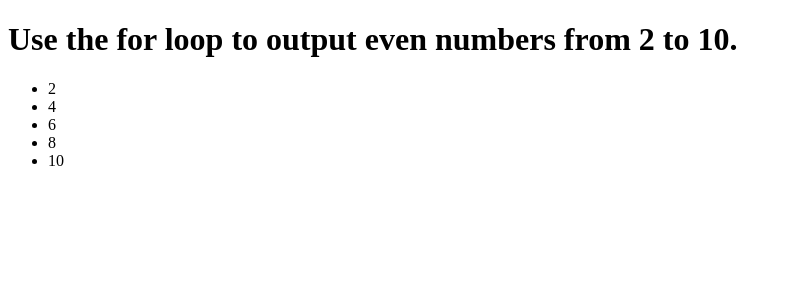
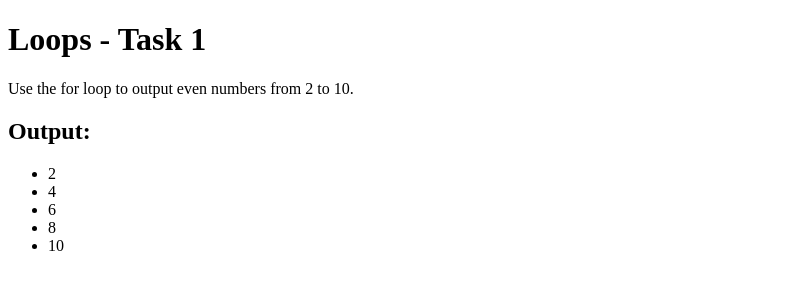
Before and after one commit to silarz/js-loops-tasks, a plain HTML site: page 1-task/index.html in a window 1280 px wide. Shown: the whole page, without its empty margins (0-791 px from the left). Drawn offline with Linux system fonts and the light colour scheme.

Commit message:
Edit index.html - fix title and description

```diff
--- a/1-task/index.html
+++ b/1-task/index.html
@@ -4,10 +4,13 @@
         <meta charset="UTF-8">
         <meta http-equiv="X-UA-Compatible" content="IE=edge">
         <meta name="viewport" content="width=device-width, initial-scale=1.0">
-        <title>Document</title>
+        <title>Loops - Task 1</title>
     </head>
     <body>
-        <h1>Use the for loop to output even numbers from 2 to 10.</h1>
+        <h1>Loops - Task 1</h1>
+        <p>Use the for loop to output even numbers from 2 to 10.</p>
+
+        <h2>Output:</h2>
 
         <section>
 
```
